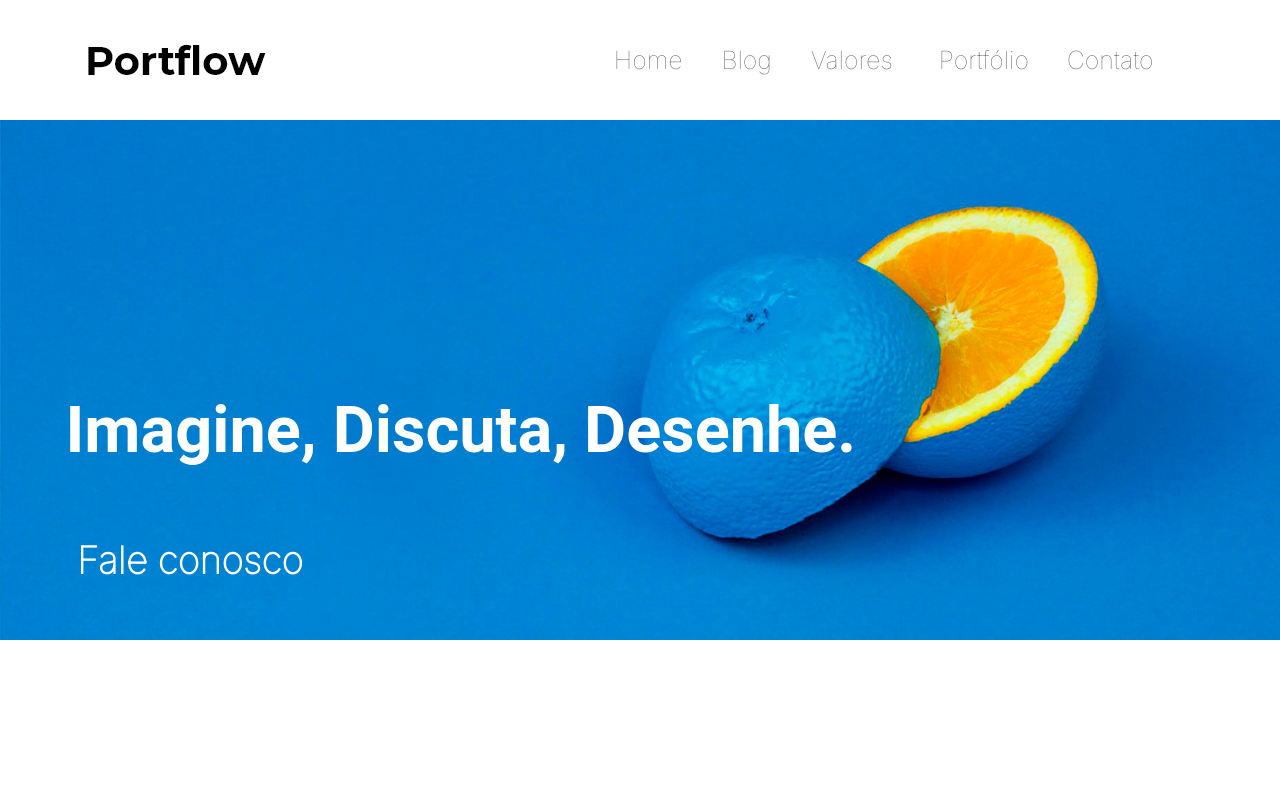
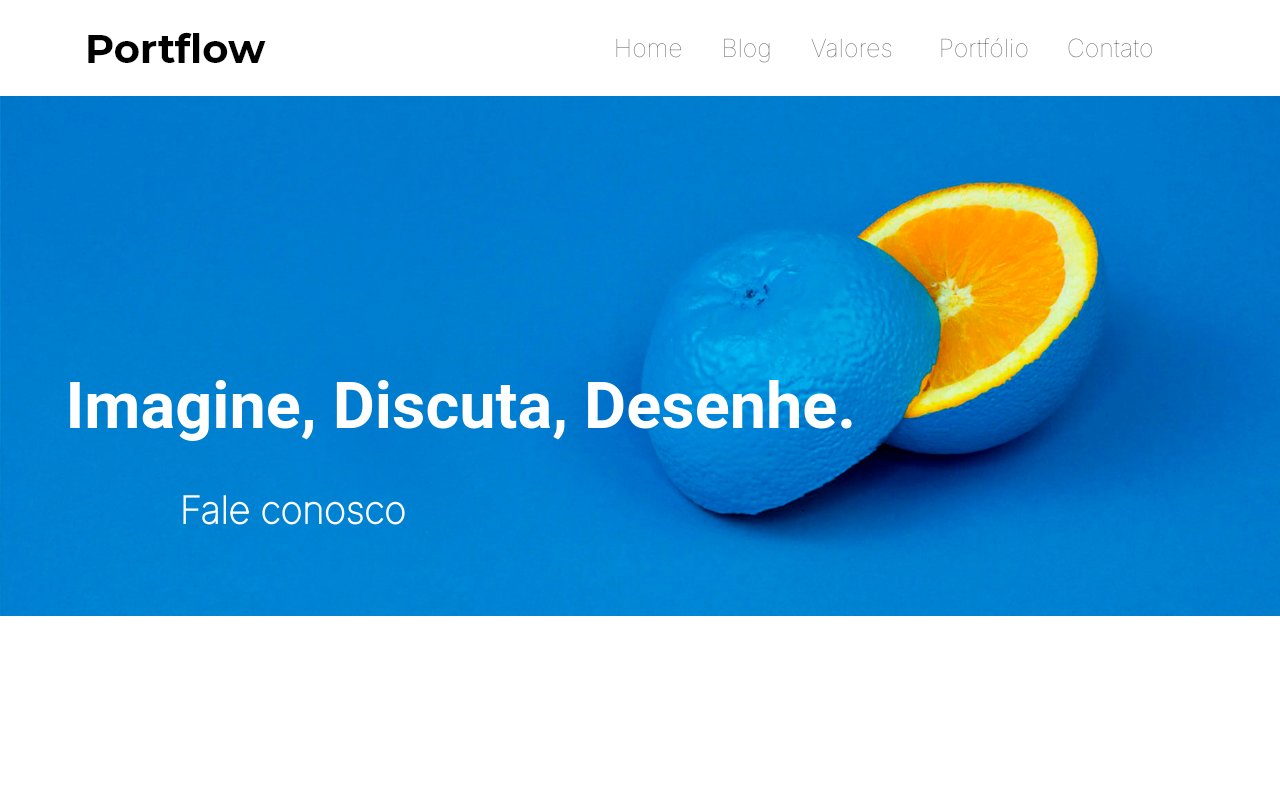
Before and after one commit to suemoron/Portflow, a plain HTML site: page index.html in a window 1280 px wide. Shown: the top 800 px of the page. Drawn offline with Linux system fonts and the light colour scheme.

Commit message:
alteração no banner

```diff
--- a/css/style.css
+++ b/css/style.css
@@ -3,43 +3,37 @@
     margin: 0;
     box-sizing: border-box;
 }
-
-header {
+header{
     width: 100%;
-    height: 15vh;
+    height: 12vh;
     background-color: white;
     display: flex;
     justify-content: space-evenly;
     align-items: center;
     font-family: 'inter';
 }
-
 .menu {
     display: none;
 }
-
-.divlogo {
+.divlogo{
     width: 30%;
     height: 7vh;
     display: flex;
     align-items: center;
 }
-
-.divnav {
+.divnav{
     width: 50%;
     height: 10vh;
     display: flex;
     justify-content: space-evenly;
     margin: 0;
 }
-
-.nav {
+.nav{
     width: 100%;
     height: 10vh;
     display: flex;
     align-items: center;
 }
-
 .ul {
     list-style: none;
     width: 110%;
@@ -56,7 +50,6 @@ header {
     display: flex;
     align-items: center;
     justify-content: flex-end;
-
 }
 .li2{
     display: flex;
@@ -68,7 +61,6 @@ header {
     color: rgb(110, 103, 103);
     font-size: 25px;
 }
-
 .divnav a:hover {
     font-weight: bolder;
     font-size: 27px;
@@ -78,14 +70,12 @@ header {
     cursor: pointer;
     font-family:'Times New Roman', Times, serif;
 }
-
 main {
     width: 100%;
     height: 150%;
     display: flex;
     flex-direction: column;
 }
-
 .backgroundheader {
     height: 88vh;
     background-image: url(../imagens/laranja.png);
@@ -96,7 +86,6 @@ main {
     justify-content: center;
 
 }
-
 .backgroundh2 {
     font-size: 270%;
     font-family: "Roboto", sans-serif;
@@ -108,21 +97,17 @@ main {
     align-items: center;
     flex-direction: column;
     justify-content: center;
-
 }
-
 .backgroundh3 {
     width: 50%;
     height: 20vh;
     color: white;
     font-family: 'inter', light;
     font-size: 2rem;
-    padding-left: 6%;
-    padding-top: 2%;
+    padding-left: 14%;
     display: flex;
     flex-direction: column;
 }
-
 .sectionimg {
     width: 100%;
     height: 160vh;
@@ -131,7 +116,6 @@ main {
     align-items: center;
     justify-content: center;
 }
-
 .divimg {
     width: 87%;
     height: 140vh;
@@ -165,18 +149,14 @@ footer {
     display: flex;
     align-items: center;
     justify-content: flex-start;
-
 }
-
 .navfooter ul {
     list-style: none;
     width: 200%;
     height: 12vh;
     display: flex;
     align-items: center;
-
 }
-
 .navfooter li {
     width: 150%;
     height: 10vh;
@@ -184,9 +164,7 @@ footer {
     align-items: center;
     justify-content: center;
     cursor: pointer;
-
 }
-
 .navfooter img {
     width: 60%;
     height: 50%;
@@ -198,22 +176,17 @@ footer {
     border-radius: 100%;
     background-color: rgba(142, 229, 212, 0.452);
 }
-
 .copyright {
     width: 50%;
     height: 20vh;
     display: flex;
     align-items: center;
 }
-
 .h2copy {
     padding-right: 5%;
-
 }
-
-.pcopy {
+.pcopy{
     font-family: sans-serif;
-
 }
 .button{
     display: none;
```
